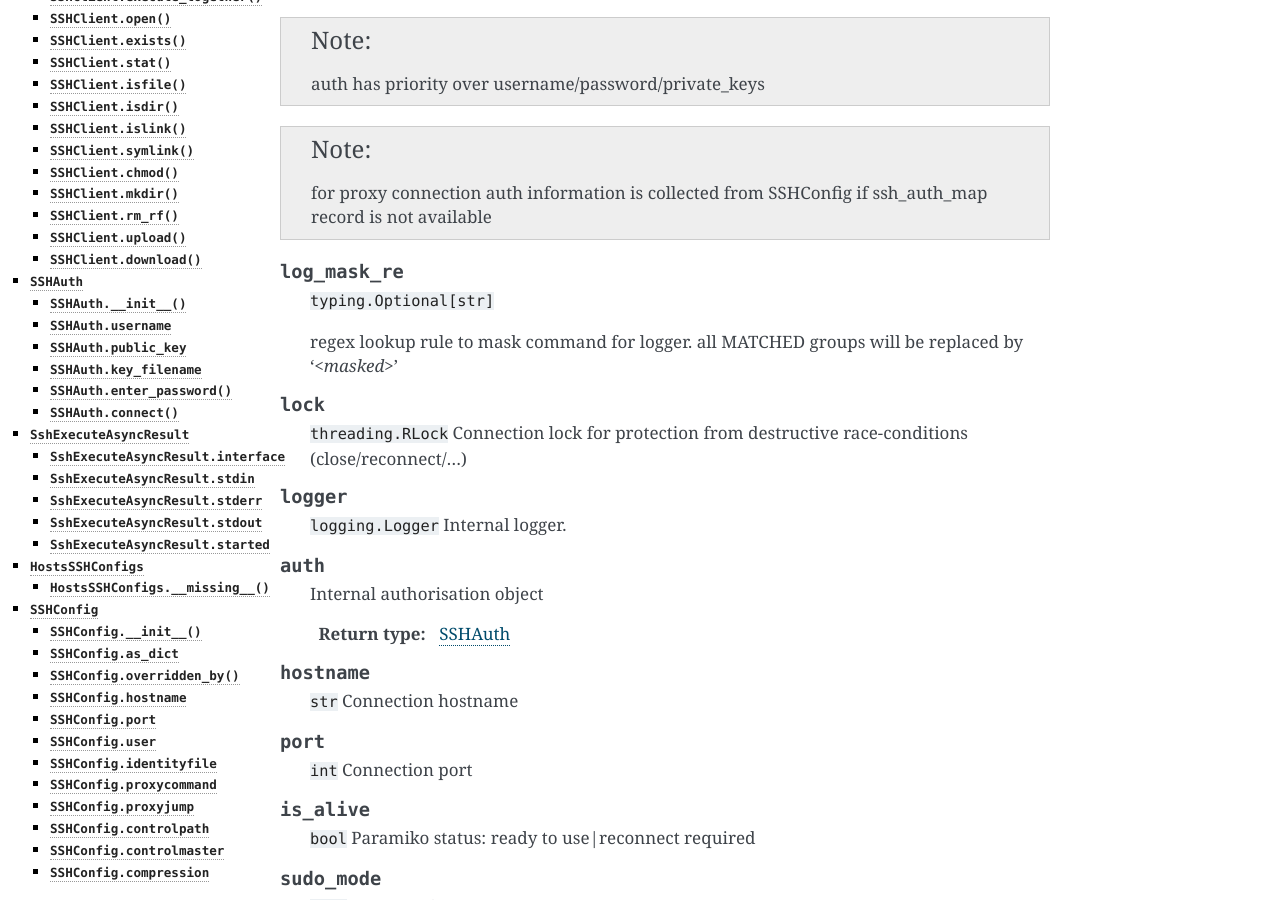
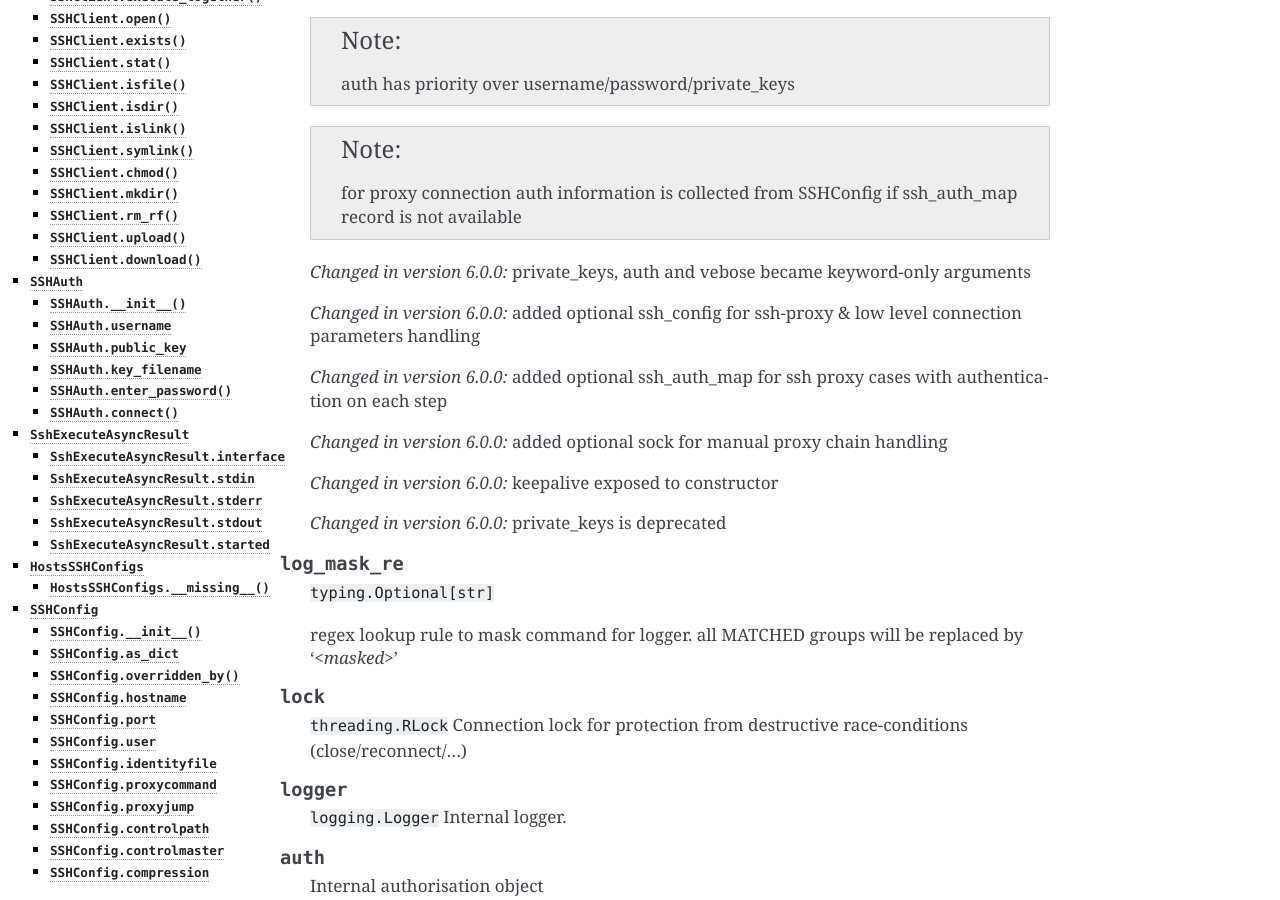
Before and after one commit to python-useful-helpers/exec-helpers, a Sphinx documentation site: the page built from doc/source/SSHClient.rst, in a window 1280 px wide and 900 px high, scrolled down 655 px. Built offline with Sphinx 7.4.7, drawn with Linux system fonts in a browser that asks for light colours; some of the changed text lies outside the part shown.

Commit message:
Deprecate private_keys argument for ssh client (use auth for complex cases)

```diff
--- a/doc/source/SSHClient.rst
+++ b/doc/source/SSHClient.rst
@@ -35,11 +35,18 @@ API: SSHClient and SSHAuth.
         :param keepalive: keepalive mode
         :type keepalive: bool
 
-    .. note:: auth has priority over username/password/private_keys
-    .. note::
+        .. note:: auth has priority over username/password/private_keys
+        .. note::
 
-        for proxy connection auth information is collected from SSHConfig
-        if ssh_auth_map record is not available
+            for proxy connection auth information is collected from SSHConfig
+            if ssh_auth_map record is not available
+
+        .. versionchanged:: 6.0.0 private_keys, auth and vebose became keyword-only arguments
+        .. versionchanged:: 6.0.0 added optional ssh_config for ssh-proxy & low level connection parameters handling
+        .. versionchanged:: 6.0.0 added optional ssh_auth_map for ssh proxy cases with authentication on each step
+        .. versionchanged:: 6.0.0 added optional sock for manual proxy chain handling
+        .. versionchanged:: 6.0.0 keepalive exposed to constructor
+        .. versionchanged:: 6.0.0 private_keys is deprecated
 
     .. py:attribute:: log_mask_re
 
```
Also changed, not shown: other parts of doc/source/SSHClient.rst (+2 -4 lines), 1 other file.
